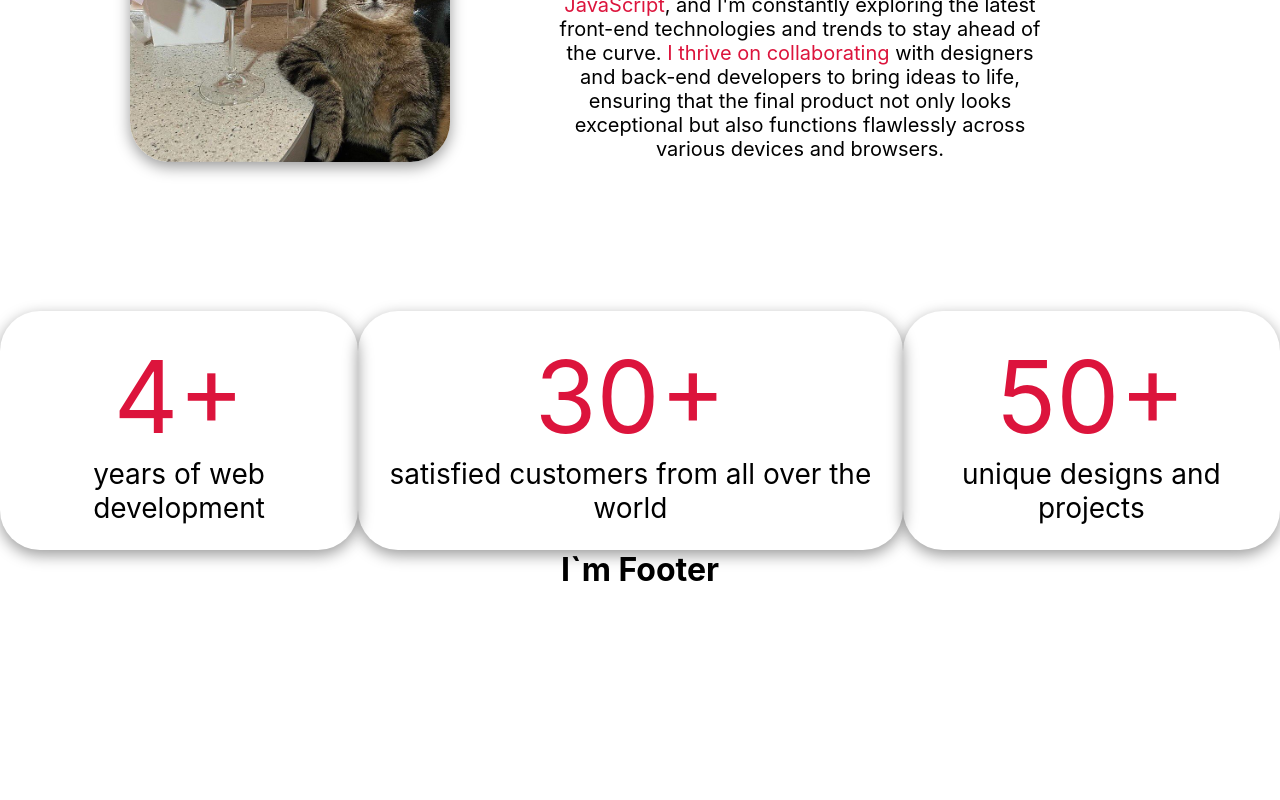
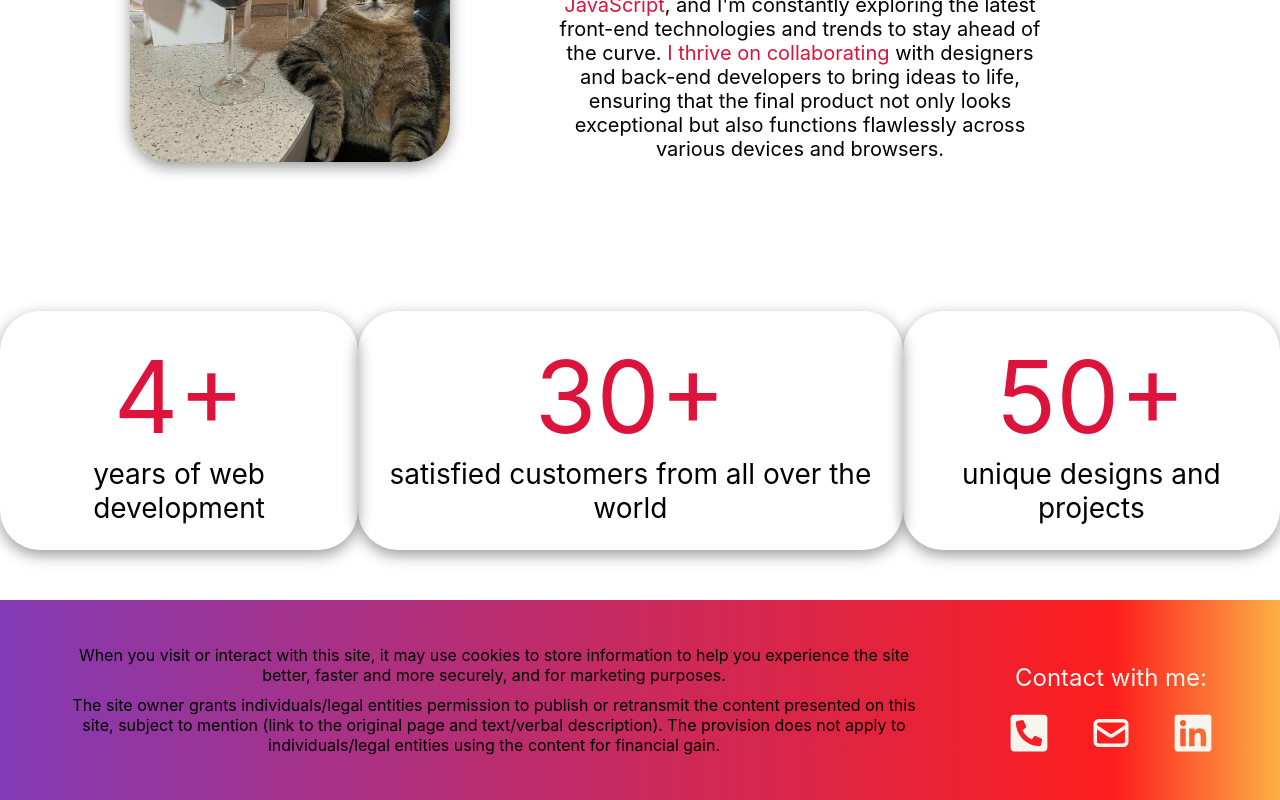
Before and after one commit to zZavarnoy/my_website-1.0, a React (Create React App) app: page / in a window 1280 px wide. Shown: the part 524-1324 px from the top of the page. Before the commit the page ends 1113 px from the top, so only its background shows below. Built offline with nearby package versions, Linux system fonts and the light colour scheme; the HTML template or start-up script is replaced by a standard one.

Commit message:
Footer created

```diff
--- a/package.json
+++ b/package.json
@@ -8,6 +8,7 @@
     "@testing-library/user-event": "^13.5.0",
     "react": "^18.2.0",
     "react-dom": "^18.2.0",
+    "react-icons": "^4.11.0",
     "react-scripts": "5.0.1",
     "web-vitals": "^2.1.4"
   },
--- a/src/components/footer/Footer.jsx
+++ b/src/components/footer/Footer.jsx
@@ -1,5 +1,52 @@
+import { FaPhoneSquareAlt } from "react-icons/fa";
+import { HiOutlineMail } from "react-icons/hi";
+import { FaLinkedin } from "react-icons/fa";
+import styles from "./Footer.module.css";
+
 function Footer() {
-    return <h1>I`m Footer</h1>;
+    return (
+        <div className={styles.footer}>
+            <div className={styles.footer__info}>
+                <div className={styles.footer__info__text}>
+                    When you visit or interact with this site, it may use
+                    cookies to store information to help you experience the site
+                    better, faster and more securely, and for marketing
+                    purposes.
+                </div>
+                <div className={styles.footer__info__text}>
+                    The site owner grants individuals/legal entities permission
+                    to publish or retransmit the content presented on this site,
+                    subject to mention (link to the original page and
+                    text/verbal description). The provision does not apply to
+                    individuals/legal entities using the content for financial
+                    gain.
+                </div>
+            </div>
+            <div className={styles.footer__contacts}>
+                <p className={styles.footer__contacts__text}>
+                    Contact with me:
+                </p>
+                <a
+                    href="tel:+380680908367"
+                    className={styles.footer__contacts__item}
+                >
+                    <FaPhoneSquareAlt />
+                </a>
+                <a
+                    href="mailto:nepochatov.mikhail@gmail.com"
+                    className={styles.footer__contacts__item}
+                >
+                    <HiOutlineMail />
+                </a>
+                <a
+                    href="https://www.linkedin.com/in/mikhail-nepochatov-6b00b523a/"
+                    className={styles.footer__contacts__item}
+                >
+                    <FaLinkedin />
+                </a>
+            </div>
+        </div>
+    );
 }
 
 export default Footer;
--- a/src/components/footer/Footer.module.css
+++ b/src/components/footer/Footer.module.css
@@ -0,0 +1,37 @@
+.footer {
+    display: flex;
+    align-items: center;
+    justify-content: space-evenly;
+    width: 100%;
+    min-height: 200px;
+    margin-top: 50px;
+    background: linear-gradient(
+        90deg,
+        rgba(131, 58, 180, 1) 0%,
+        rgba(253, 29, 29, 1) 87%,
+        rgba(252, 176, 69, 1) 100%
+    );
+}
+
+.footer__info {
+    width: 70%;
+}
+
+.footer__info__text {
+    margin: 10px;
+}
+
+.footer__contacts__text {
+    font-size: 24px;
+    color: rgb(248, 245, 238);
+    margin: 20px 0;
+}
+
+.footer__contacts__item {
+    color: rgb(248, 245, 238);
+    margin: 20px;
+}
+
+.footer__contacts__item > svg {
+    font-size: 42px;
+}
--- a/src/components/header/Header.jsx
+++ b/src/components/header/Header.jsx
@@ -5,7 +5,7 @@ function Header() {
     console.log(styles);
     return (
         <div className={styles.header}>
-            <a className={styles.header__logo} href="#">
+            <a className={styles.header__logo} href="/">
                 <img src={logo} className={styles.logo} alt="logo" />
             </a>
             <nav className={styles.header__menu}>
```
Also changed, not shown: 1 other file (tests, documents, lock files or other folders).
